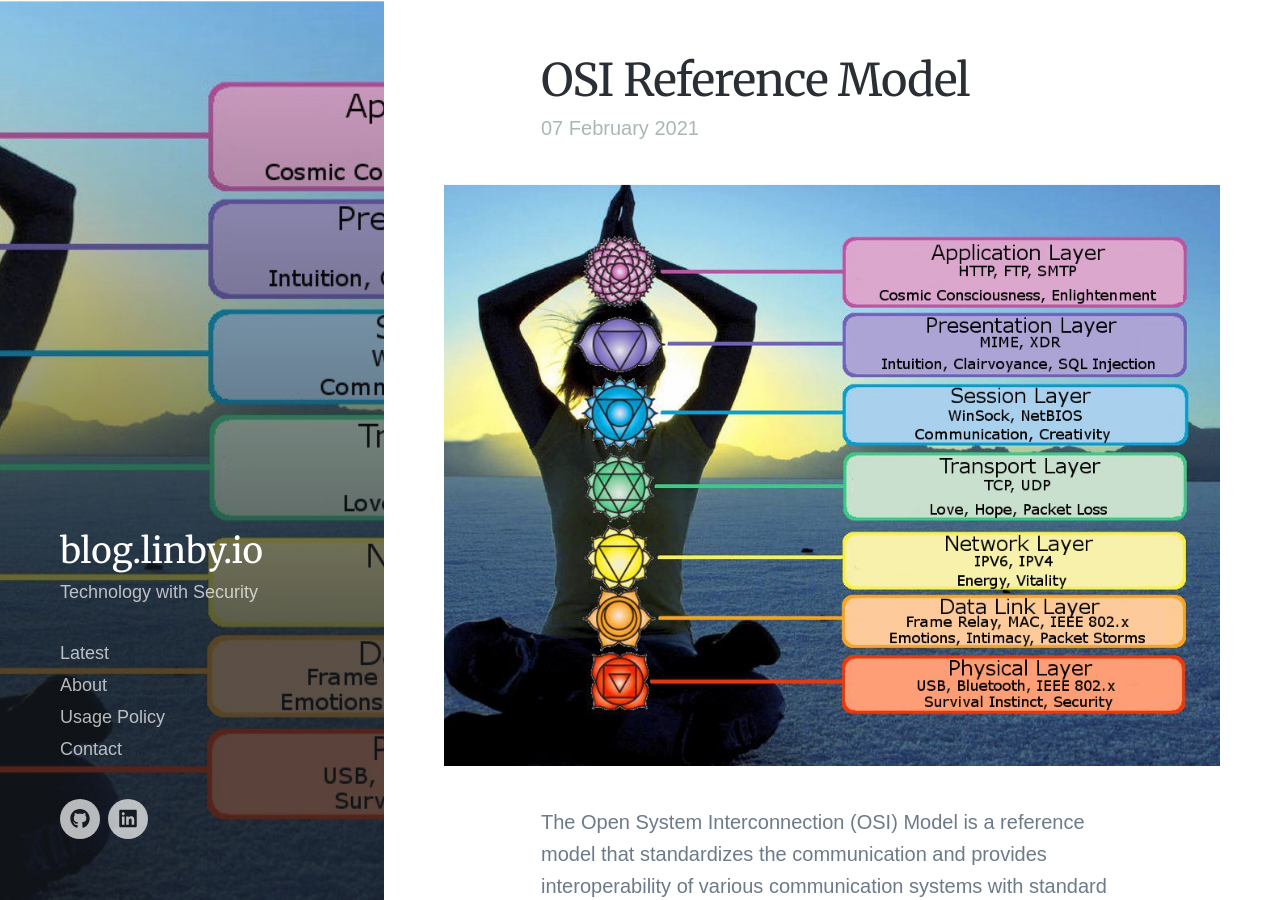
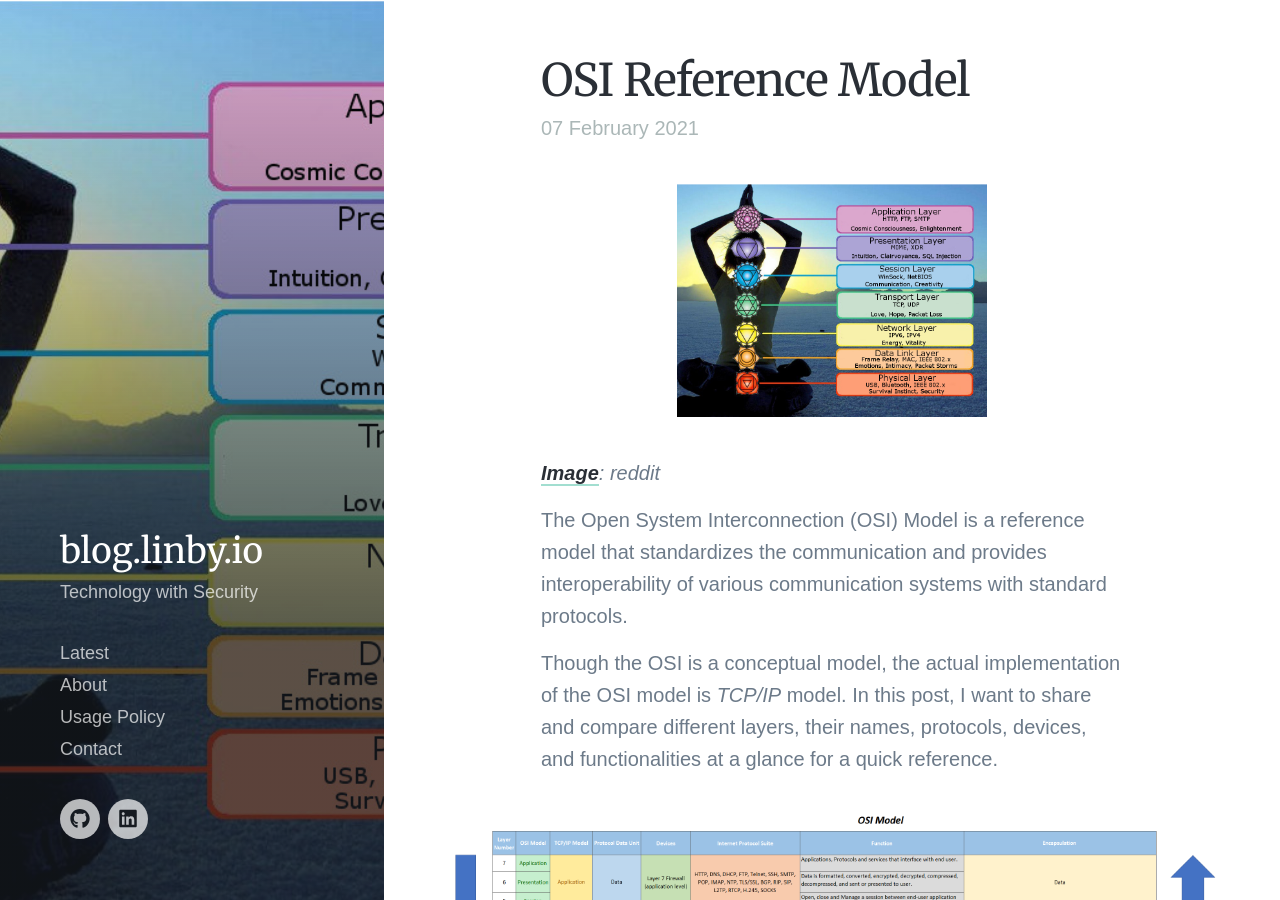
Before and after one commit to bharathkarumudi/bharathkarumudi.github.io, a Jekyll site: the page built from _posts/2021-02-07-OSI-Model.md, in a window 1280 px wide and 900 px high. Built offline with Jekyll 4.4.1, drawn with Linux system fonts in a browser that asks for light colours; nearby versions of some CDN libraries; some web fonts are replaced; comment, search, counter and statistics services are not loaded.

Commit message:
Fix Fixed image credits

```diff
--- a/_posts/2021-02-07-OSI-Model.md
+++ b/_posts/2021-02-07-OSI-Model.md
@@ -5,14 +5,15 @@ featured_image: '/images/posts/OSI-featured.jpg'
 excerpt: 'The Open System Interconnection (OSI) Model is a characteristic model that you have learned and came across many times from your computer science class in college days. A quick post on comparing OSI  with the TCP/IP model and know what protocols and devices live in each layer.'
 ---
 
-![](/images/posts/OSI-featured.jpg)
+![](/images/posts/OSI-featured.jpg){:height="40%" width="40%"}
+
 *[Image](https://www.reddit.com/r/ProgrammerHumor/comments/6o8r79/the_osi_model/): reddit*
 
 The Open System Interconnection (OSI) Model is a reference model that standardizes the communication and provides interoperability of various communication systems with standard protocols.
 
 Though the OSI is a conceptual model, the actual implementation of the OSI model is *TCP/IP* model. In this post, I want to share and compare different layers, their names, protocols, devices, and functionalities at a glance for a quick reference.
 
-![](/images/posts/OSI-layers-glance.png) [https://blog.linby.io/images/posts/OSI-layers-glance.png]
+![](/images/posts/OSI-layers-glance.png)[https://blog.linby.io/images/posts/OSI-layers-glance.png]
 
 
 Hope this helps as a quick guide!
```
